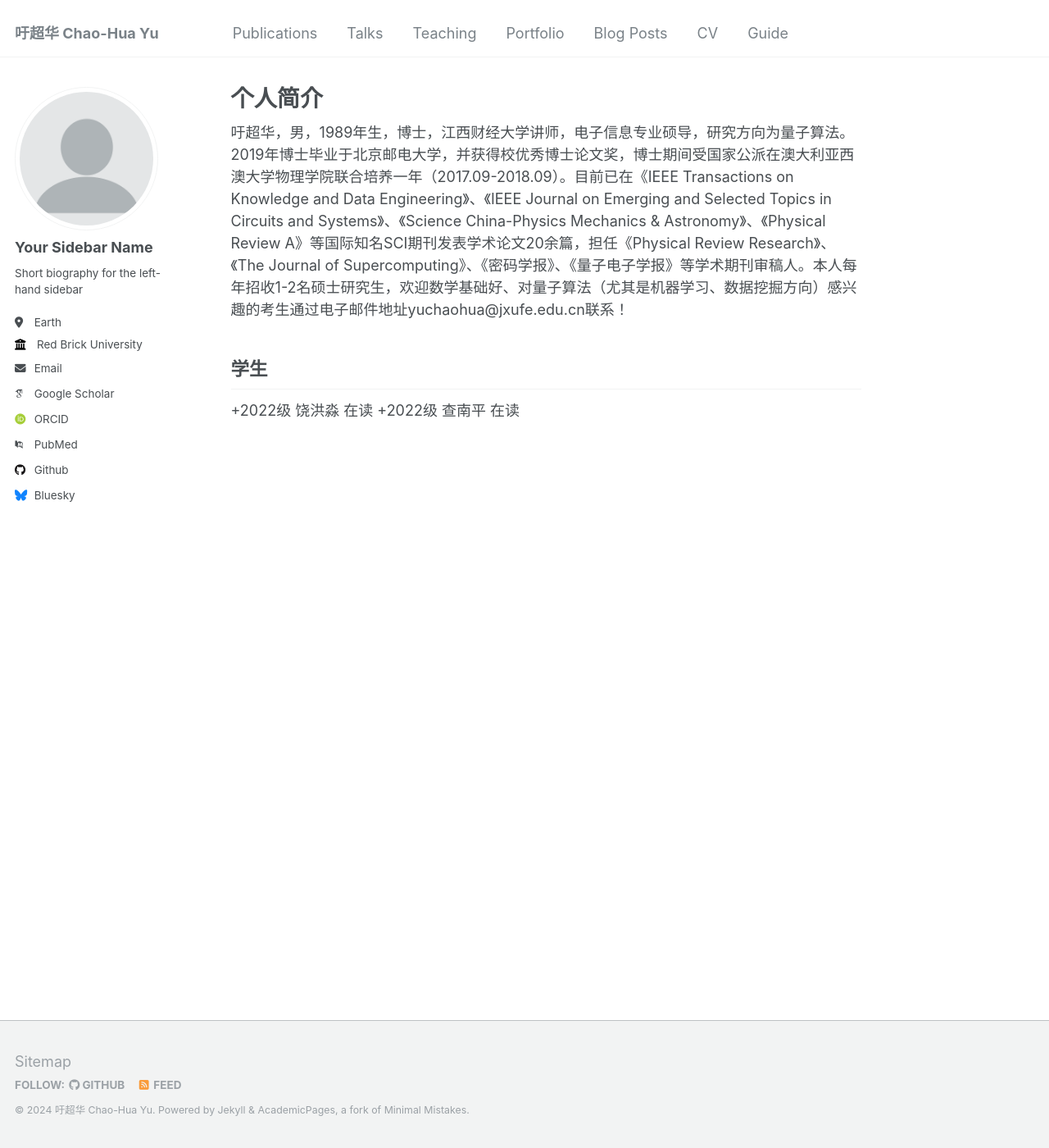
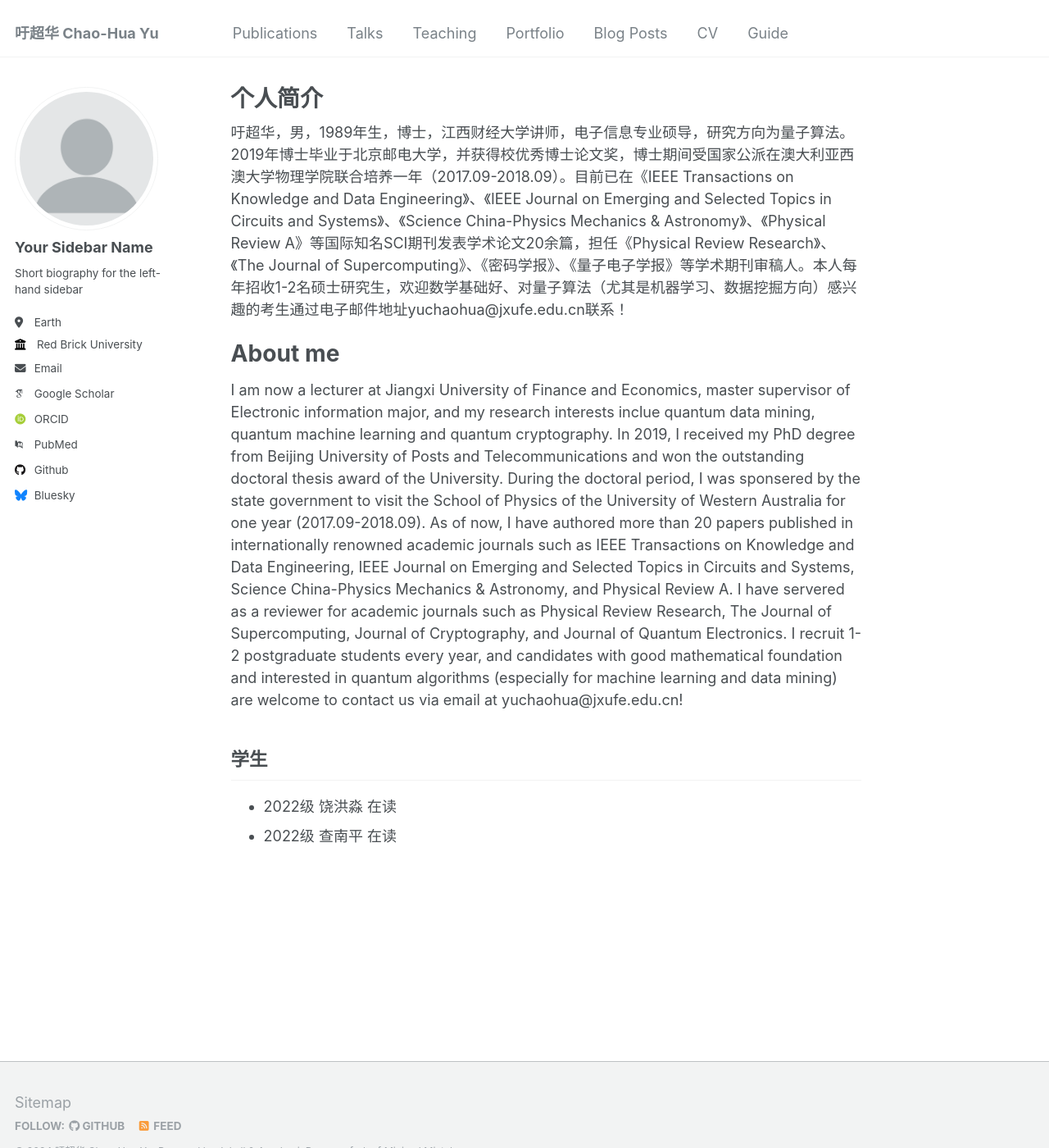
Before and after one commit to YCHbetter/YCHbetter.github.io, a Jekyll site: the page built from _pages/about.md, in a window 1280 px wide and 1400 px high. Shown: the whole window at 82% size. Built offline with Jekyll 4.4.1, drawn with Linux system fonts in a browser that asks for light colours; some web fonts are replaced.

Commit message:
Update about.md

```diff
--- a/_pages/about.md
+++ b/_pages/about.md
@@ -9,7 +9,11 @@ redirect_from:
 
 吁超华，男，1989年生，博士，江西财经大学讲师，电子信息专业硕导，研究方向为量子算法。2019年博士毕业于北京邮电大学，并获得校优秀博士论文奖，博士期间受国家公派在澳大利亚西澳大学物理学院联合培养一年（2017.09-2018.09）。目前已在《IEEE Transactions on Knowledge and Data Engineering》、《IEEE Journal on Emerging and Selected Topics in Circuits and Systems》、《Science China-Physics Mechanics & Astronomy》、《Physical Review A》等国际知名SCI期刊发表学术论文20余篇，担任《Physical Review Research》、《The Journal of Supercomputing》、《密码学报》、《量子电子学报》等学术期刊审稿人。本人每年招收1-2名硕士研究生，欢迎数学基础好、对量子算法（尤其是机器学习、数据挖掘方向）感兴趣的考生通过电子邮件地址yuchaohua@jxufe.edu.cn联系！
 
+About me
+========
+I am now a lecturer at Jiangxi University of Finance and Economics, master supervisor of Electronic information major, and my research interests inclue quantum data mining, quantum machine learning and quantum cryptography. In 2019, I received my PhD degree from Beijing University of Posts and Telecommunications and won the outstanding doctoral thesis award of the University. During the doctoral period, I was sponsered by the state government to visit the School of Physics of the University of Western Australia for one year (2017.09-2018.09). As of now, I have authored more than 20 papers published in  internationally renowned academic journals such as IEEE Transactions on Knowledge and Data Engineering, IEEE Journal on Emerging and Selected Topics in Circuits and Systems, Science China-Physics Mechanics & Astronomy, and Physical Review A. I have servered as a reviewer for academic journals such as Physical Review Research, The Journal of Supercomputing, Journal of Cryptography, and Journal of Quantum Electronics. I recruit 1-2 postgraduate students every year, and candidates with good mathematical foundation and interested in quantum algorithms (especially for machine learning and data mining) are welcome to contact us via email at yuchaohua@jxufe.edu.cn!
+
 学生
 ------
-+2022级 饶洪淼 在读
-+2022级 查南平 在读
++ 2022级 饶洪淼 在读
++ 2022级 查南平 在读
```
